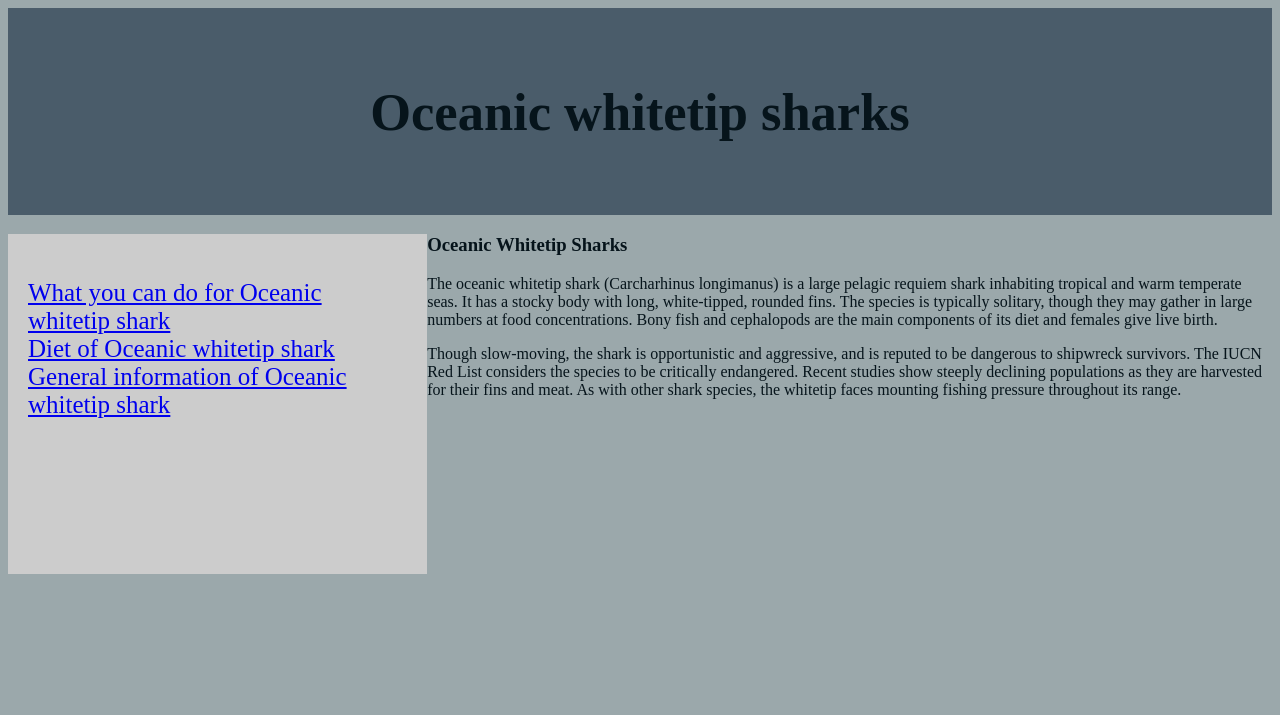
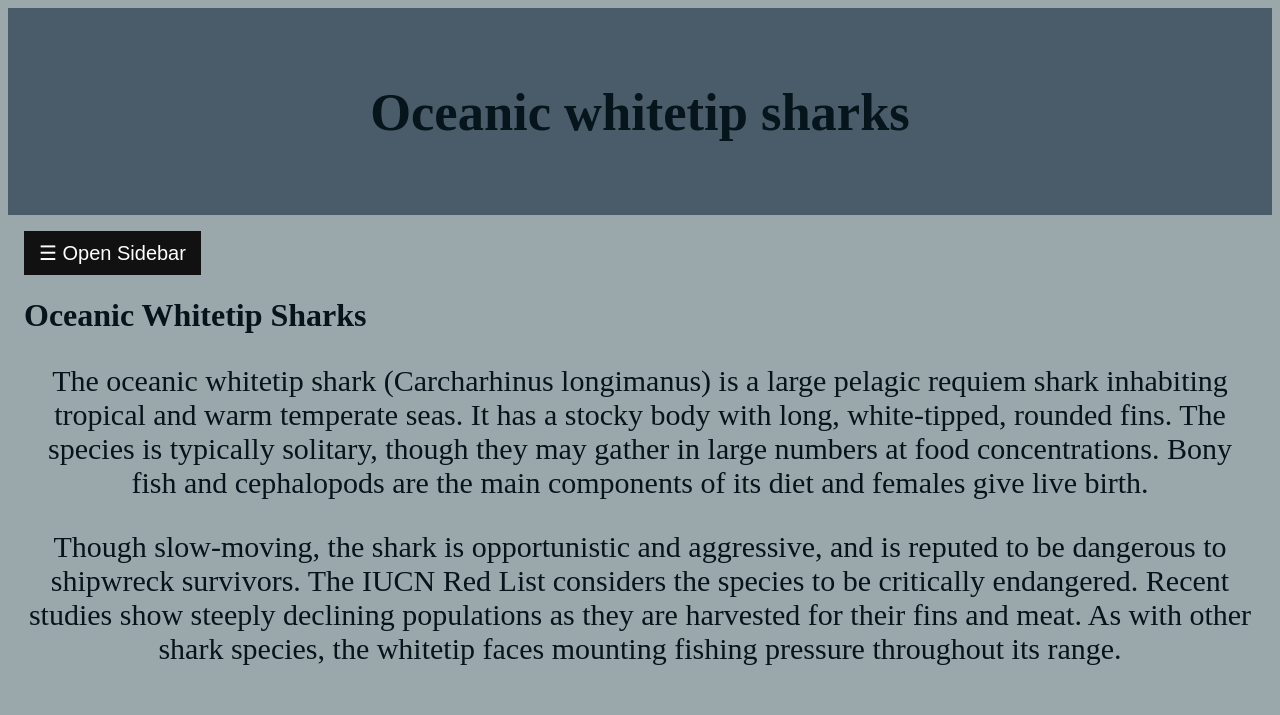
Before and after one commit to CodeByCalloway/final_2024_website, a plain HTML site: page code/index.html in a window 1280 px wide. Drawn offline with Linux system fonts and the light colour scheme.

Commit message:
Added sidebar
Peter the horse is here, and he brought mashpotatos and a sidebar.

```diff
--- a/code/index.html
+++ b/code/index.html
@@ -1,30 +1,40 @@
 <!DOCTYPE html>
 <html lang="en">
-<head>
     <link rel="stylesheet" href="style.css">
     <meta charset="UTF-8">
     <meta name="viewport" content="width=device-width, initial-scale=1.0">
-    <title>Document</title>
+    <title>Oceanic Whitetip Sharks</title>
 </head>
 <body>
     <header>
         <h2 class="header">Oceanic whitetip sharks</h2>
     </header>
-    <!--Side panel-->
-    <section>
-        <nav>
-            <ul>
-                <li><a href="can_do.html">What you can do for Oceanic whitetip shark</a></li>
-                <li><a href="diet.html">Diet of Oceanic whitetip shark</a></li>
-                <li><a href="gen.html">General information of Oceanic whitetip shark</a></li>
-            </ul>
-        </nav>
-        <article>
+        <!--Side panel-->
+        <div id="mySidebar" class="sidebar">
+            <a href="javascript:viod(0)" class="closebtn" onclick="closeNav()">X</a>
+            <a href="can_do.html">What you can do for Oceanic whitetip shark</a>
+            <a href="diet.html">Diet of Oceanic whitetip shark</a>
+            <a href="gen.html">General information of Oceanic whitetip shark</a>
+        </div>
+        <div id="main">
+            <button class="openbtn" onclick="openNav()">
+                ☰ Open Sidebar
+            </button>
             <h1>Oceanic Whitetip Sharks</h1>
             <p>The oceanic whitetip shark (Carcharhinus longimanus) is a large pelagic requiem shark inhabiting tropical and warm temperate seas. It has a stocky body with long, white-tipped, rounded fins. The species is typically solitary, though they may gather in large numbers at food concentrations. Bony fish and cephalopods are the main components of its diet and females give live birth.
             </p>
             <p>Though slow-moving, the shark is opportunistic and aggressive, and is reputed to be dangerous to shipwreck survivors. The IUCN Red List considers the species to be critically endangered. Recent studies show steeply declining populations as they are harvested for their fins and meat. As with other shark species, the whitetip faces mounting fishing pressure throughout its range.</p>
-          </article>
-    </section>
-</body>
+        </div>
+        <script>
+            function openNav() {
+              document.getElementById("mySidebar").style.width = "250px";
+              document.getElementById("main").style.marginLeft = "250px";
+            }
+
+            function closeNav() {
+              document.getElementById("mySidebar").style.width = "0";
+              document.getElementById("main").style.marginLeft= "0";
+            }
+            </script>
+        </body>
 </html>
--- a/code/style.css
+++ b/code/style.css
@@ -1,18 +1,6 @@
 body {
     color: #06141B;
     background-color: #9BA8AB;
-}
-nav {
-    font-size: 25px;
-    float: left;
-    width: 30%;
-    height: 300px; /* only for demonstration, should be removed */
-    background: #ccc;
-    padding: 20px;
-}
-nav ul {
-    list-style-type: none;
-    padding: 0;
 }
 header {
     background-color: #4A5C6A;
@@ -20,3 +8,64 @@ header {
     text-align: center;
     font-size: 35px;
   }
+p {
+    font-size: 30px;
+    text-align: center;
+}
+.sidebar {
+        height: 100%;
+        width: 0;
+        position: fixed;
+        z-index: 1;
+        top: 0;
+        left: 0;
+        background-color: #111;
+        overflow-x: hidden;
+        transition: 0.5s;
+        padding-top: 60px;
+      }
+
+      .sidebar a {
+        padding: 8px 8px 8px 32px;
+        text-decoration: none;
+        font-size: 25px;
+        color: #818181;
+        display: block;
+        transition: 0.3s;
+      }
+
+      .sidebar a:hover {
+        color: #f1f1f1;
+      }
+
+      .sidebar .closebtn {
+        position: absolute;
+        top: 0;
+        right: 25px;
+        font-size: 36px;
+        margin-left: 50px;
+      }
+
+      .openbtn {
+        font-size: 20px;
+        cursor: pointer;
+        background-color: #111;
+        color: white;
+        padding: 10px 15px;
+        border: none;
+      }
+
+      .openbtn:hover {
+        background-color: #444;
+      }
+
+      #main {
+        transition: margin-left .5s;
+        padding: 16px;
+      }
+
+      /* On smaller screens, where height is less than 450px, change the style of the sidenav (less padding and a smaller font size) */
+      @media screen and (max-height: 450px) {
+        .sidebar {padding-top: 15px;}
+        .sidebar a {font-size: 18px;}
+      }
```
